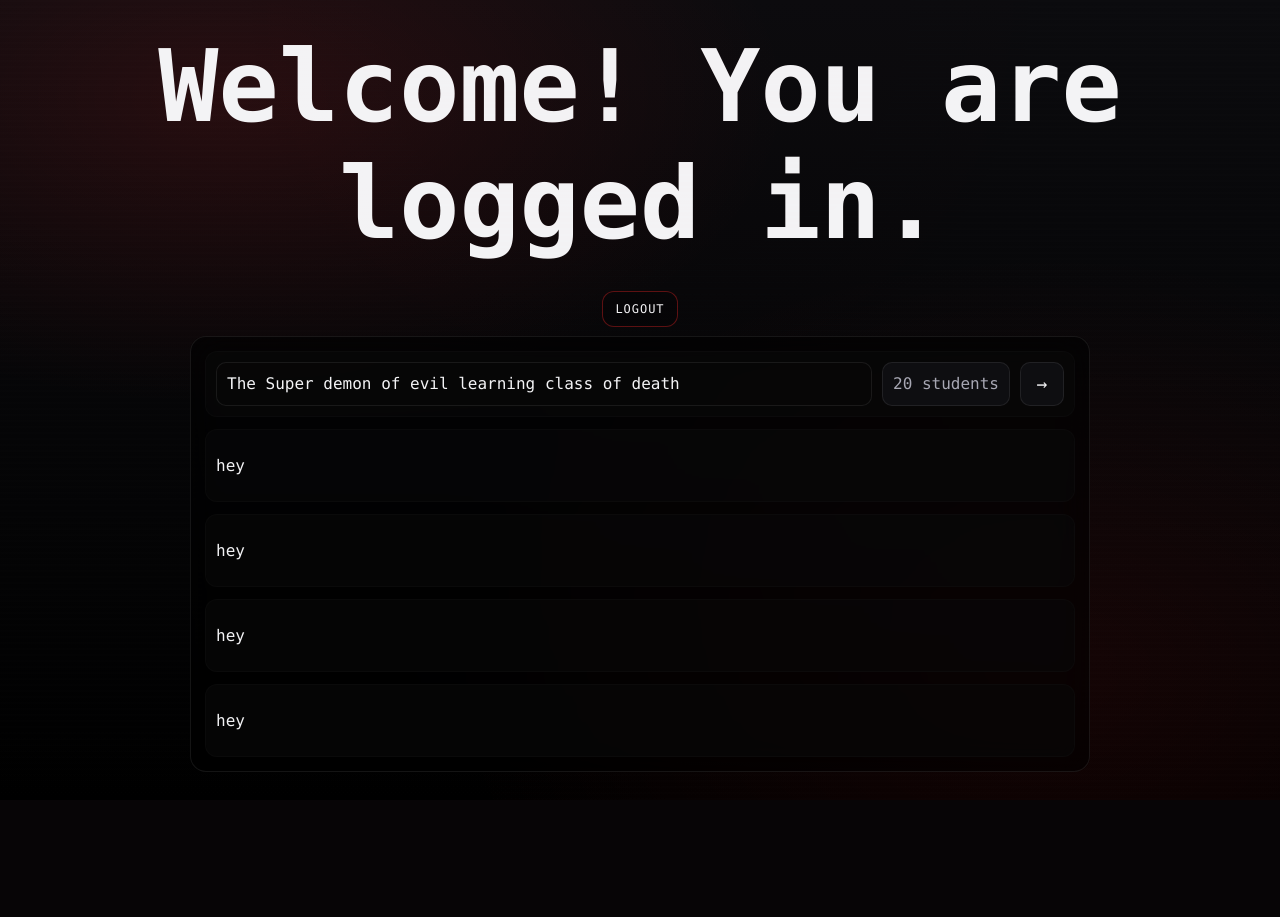
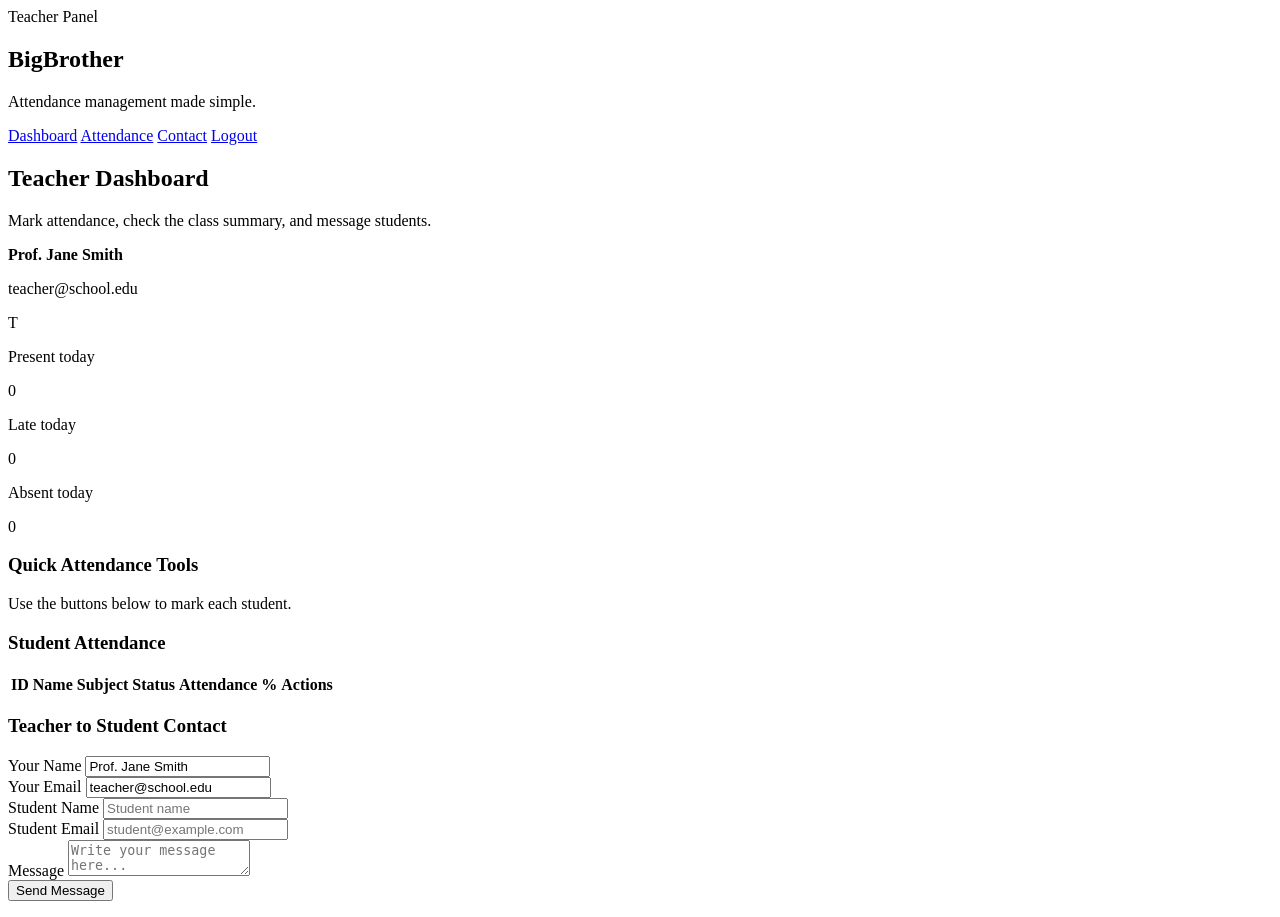
Before and after one commit to 84kilos/BigBrother, a PHP site: page /teacher/dashboard.php in a window 1280 px wide. Before the commit the page ends 772 px from the top, so only its background shows below. Run offline with PHP 8.4, Linux system fonts and the light colour scheme; a user stored in the database is signed in; lists and menus that the app fills with data are empty; some libraries are stand-ins or nearby versions.

Commit message:
teacher UI

```diff
--- a/teacher/dashboard.php
+++ b/teacher/dashboard.php
@@ -1,48 +1,154 @@
 <?php
 session_start();
-    if (!isset($_SESSION["user_id"])) {
-        header("Location: index.php");
-        exit;
-    }
+$teacherName = $_SESSION['full_name'] ?? 'Professor Carter';
+$teacherEmail = $_SESSION['email'] ?? 'teacher@example.com';
 ?>
-
 <!DOCTYPE html>
 <html lang="en">
 <head>
   <meta charset="UTF-8">
   <meta name="viewport" content="width=device-width, initial-scale=1.0">
-    <title>Dashboard</title>
-    <link rel="stylesheet" href="../assets/css/styles.css">
-    <link rel="stylesheet" href="../assets/css/auth.css">
-    <link rel="stylesheet" href="../assets/css/dashboard.css">
+  <title>Teacher Dashboard | BigBrother</title>
+  <link rel="stylesheet" href="../assets/style.css">
 </head>
 <body>
-    <h2>Welcome! You are logged in.</h2>
-    <a class="bb-auth-link" href="../logout.php">Logout</a>
-    <div class="class-previews">
-        <div class="class-preview">
-            <div class="class-preview-name">
-                <p>The Super demon of evil learning class of death</p>
+  <div class="page-shell">
+    <div class="layout-grid">
+      <aside class="sidebar">
+        <div class="brand-badge">
+          <span class="logo-dot"></span>
+          Teacher Panel
         </div>
-            <div class="class-preview-count">
-                <p>20 students</p>
+        <h2>BigBrother</h2>
+        <p class="dashboard-subtitle">Attendance management made simple.</p>
+        <nav class="nav-links">
+          <a class="active" href="dashboard.php">Dashboard</a>
+          <a href="#attendanceSection">Attendance</a>
+          <a href="#contactSection">Contact</a>
+          <a href="../logout.php">Logout</a>
+        </nav>
+      </aside>
+
+      <main class="main-panel">
+        <section class="navbar">
+          <div>
+            <h1>Teacher Dashboard</h1>
+            <p class="dashboard-subtitle">Mark attendance, check the class summary, and message students.</p>
           </div>
-            <div class="class-preview-goto">
-                <p>→</p>
+
+          <div class="topbar-user">
+            <div>
+              <strong><?php echo htmlspecialchars($teacherName); ?></strong>
+              <p class="muted"><?php echo htmlspecialchars($teacherEmail); ?></p>
+            </div>
+            <div class="avatar">T</div>
+          </div>
+        </section>
+
+        <section class="panel-grid">
+          <div class="stat-card">
+            <p class="muted">Present today</p>
+            <div class="stat-value" id="presentCount">0</div>
+          </div>
+
+          <div class="stat-card">
+            <p class="muted">Late today</p>
+            <div class="stat-value" id="lateCount">0</div>
+          </div>
+
+          <div class="stat-card">
+            <p class="muted">Absent today</p>
+            <div class="stat-value" id="absentCount">0</div>
+          </div>
+
+          <section class="content-card large" id="attendanceSection">
+            <div class="card-header">
+              <div>
+                <h3>Quick Attendance Tools</h3>
+                <p class="muted">Use the buttons below to mark each student.</p>
               </div>
             </div>
-        <div class="class-preview">
-            <p>hey</p>
+
+            <div class="notice-box">
             </div>
-        <div class="class-preview">
-            <p>hey</p>
-        </div>
-        <div class="class-preview">
-            <p>hey</p>
-        </div>
-        <div class="class-preview">
-            <p>hey</p>
+          </section>
+
+          <section class="table-wrap full">
+            <div class="card-header">
+            <div>
+  <h3>Student Attendance</h3>
 </div>
             </div>
+
+            <table>
+              <thead>
+                <tr>
+                  <th>ID</th>
+                  <th>Name</th>
+                  <th>Subject</th>
+                  <th>Status</th>
+                  <th>Attendance %</th>
+                  <th>Actions</th>
+                </tr>
+              </thead>
+              <tbody id="teacherAttendanceBody"></tbody>
+            </table>
+          </section>
+
+          <section class="contact-card" id="contactSection">
+            <div class="card-header">
+              <div>
+                <h3>Teacher to Student Contact</h3>
+              </div>
+            </div>
+
+            <form class="form-grid" onsubmit="sendMessage(event, 'teacher')">
+              <div class="form-row two">
+                <div class="form-group">
+                  <label for="teacher_name">Your Name</label>
+                  <input class="text-input" type="text" id="teacher_name" name="from_name" value="<?php echo htmlspecialchars($teacherName); ?>" required>
+                </div>
+                <div class="form-group">
+                  <label for="teacher_email">Your Email</label>
+                  <input class="text-input" type="email" id="teacher_email" name="reply_to" value="<?php echo htmlspecialchars($teacherEmail); ?>" required>
+                </div>
+              </div>
+
+              <div class="form-row two">
+                <div class="form-group">
+                  <label for="target_name">Student Name</label>
+                  <input class="text-input" type="text" id="target_name" name="target_name" placeholder="Student name" required>
+                </div>
+                <div class="form-group">
+                  <label for="target_email">Student Email</label>
+                  <input class="text-input" type="email" id="target_email" name="target_email" placeholder="student@example.com" required>
+                </div>
+              </div>
+
+              <div class="form-group">
+                <label for="teacher_message">Message</label>
+                <textarea class="text-area" id="teacher_message" name="message" placeholder="Write your message here..." required></textarea>
+              </div>
+
+              <div class="btn-row">
+                <button class="btn btn-primary" type="submit">Send Message</button>
+              </div>
+
+              <p class="form-status muted"></p>
+            </form>
+          </section>
+        </section>
+      </main>
+    </div>
+  </div>
+
+  <script src="../assets/email-config.js"></script>
+  <script src="https://cdn.jsdelivr.net/npm/@emailjs/browser@4/dist/email.min.js"></script>
+  <script>
+    if (window.emailjs && window.EMAILJS_CONFIG) {
+      emailjs.init(window.EMAILJS_CONFIG.publicKey);
+    }
+  </script>
+  <script src="../assets/script.js"></script>
 </body>
 </html>
```
Lines whose indentation alone changed are shown as unchanged.
